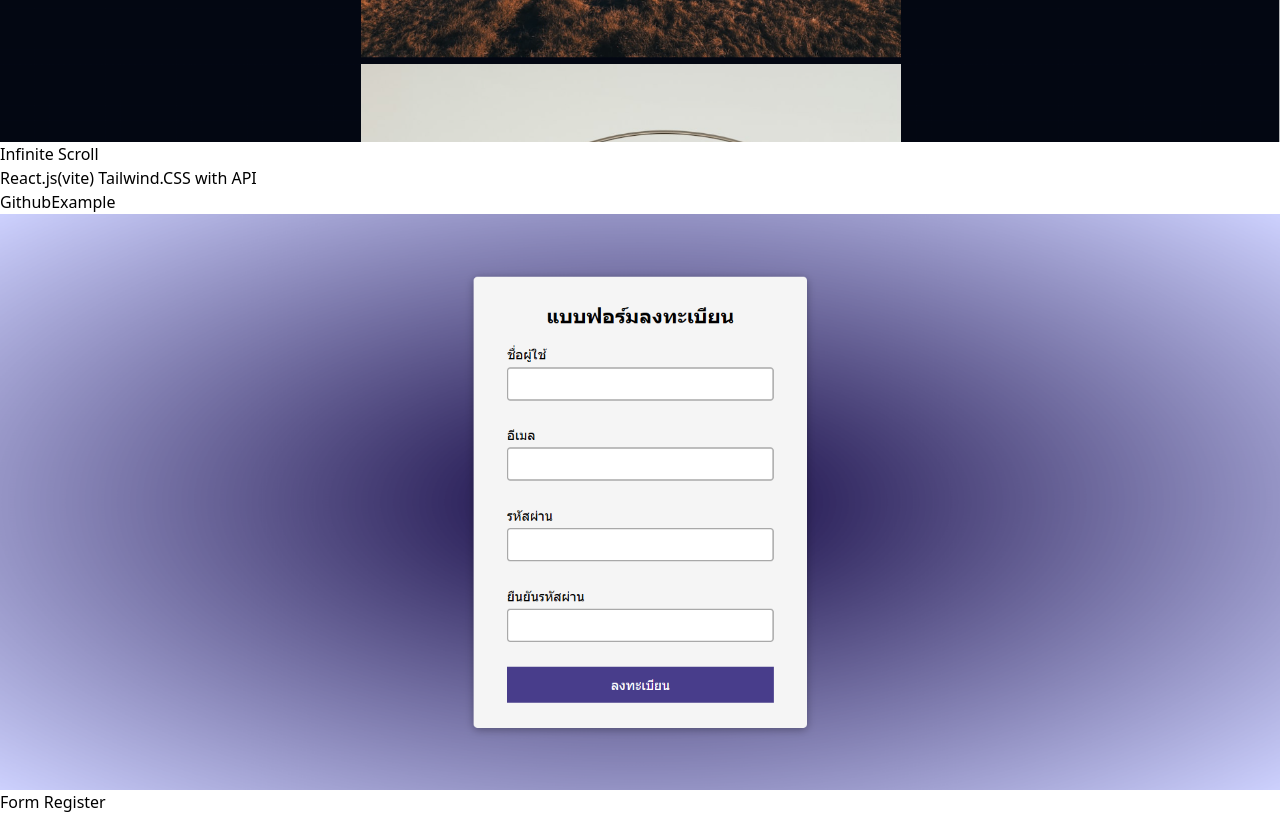
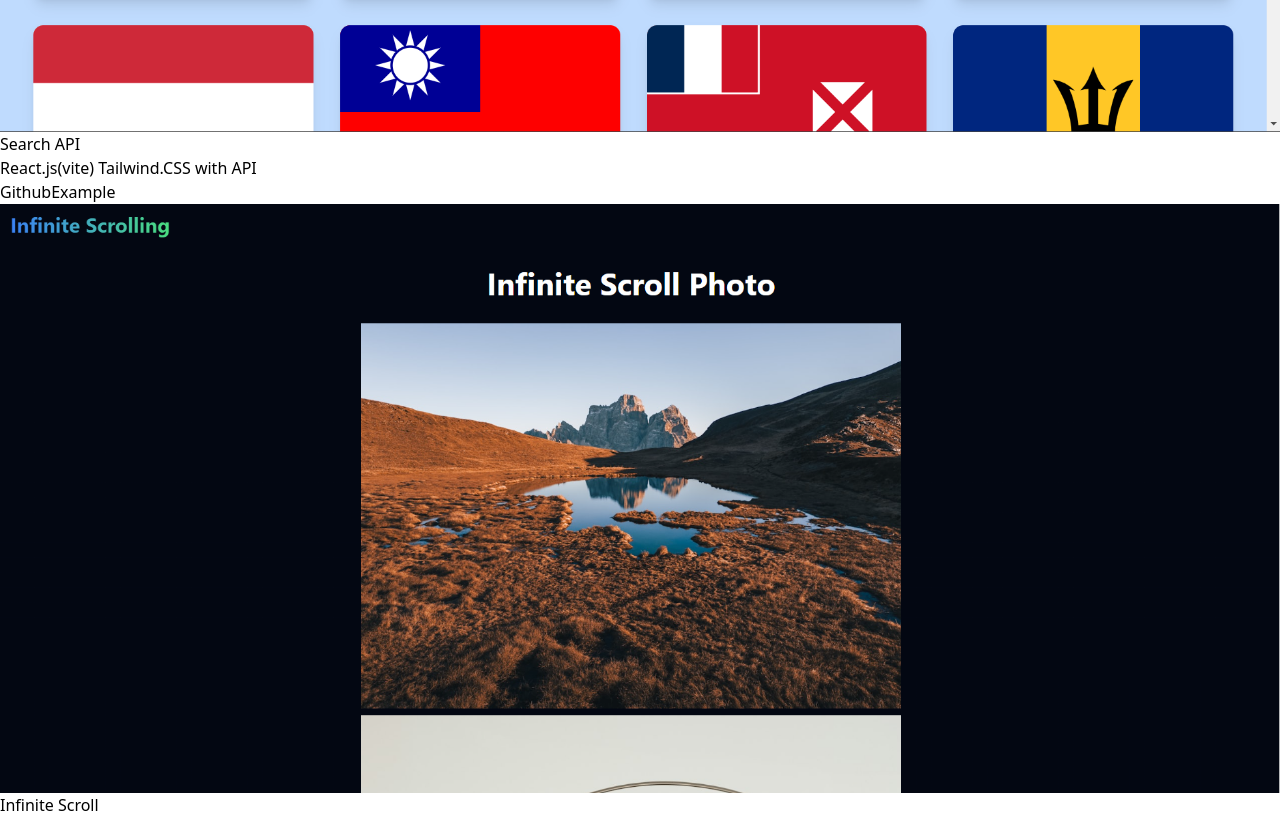
Before and after one commit to Si0dot7/Portfolio, a React (Vite) app: page / in a window 1280 px wide. Shown: the part 3340-4154 px from the top of the page. Built offline with nearby package versions, Linux system fonts and the light colour scheme.

Commit message:
update project

```diff
--- a/src/Components/Project.jsx
+++ b/src/Components/Project.jsx
@@ -7,9 +7,18 @@ import dash from '../assets/dash.png'
 import web from '../assets/web.png'
 import susu from '../assets/susu.png'
 import scroll from '../assets/scroll.png'
+import search from '../assets/search.png'
 const projects=[
       {
         id: 1,
+        name: "Search API",
+        technologies: "React.js(vite) Tailwind.CSS with API",
+        image: search,
+        github: "https://github.com/Si0dot7/Search-API.git",
+        web:'/search.pdf',
+      },
+      {
+        id: 2,
         name: "Infinite Scroll",
         technologies: "React.js(vite) Tailwind.CSS with API",
         image: scroll,
@@ -17,7 +26,15 @@ const projects=[
         web:'/scroll.pdf',
       },
       {
-        id: 2,
+        id: 3,
+        name: "Portfolio",
+        technologies: "React.js(vite) Tailwind.css and Responsive Web Design",
+        image: web,
+        github: "https://github.com/Si0dot7/Portfolio.git",
+        web:'https://portfolio-a51p.onrender.com/',
+      },
+      {
+        id: 4,
         name: "Form Register",
         technologies: "React.js CSS",
         image: form,
@@ -25,7 +42,7 @@ const projects=[
         web:'/formlong.pdf',
       },
       {
-        id: 3,
+        id: 5,
         name: "Dark & Light Mode",
         technologies: "React.js CSS",
         image: mode,
@@ -33,27 +50,12 @@ const projects=[
         web:'/modelong.pdf',
       },
       {
-        id: 4,
+        id: 6,
         name: "Quiz Game",
         technologies: "React.js CSS",
         image: quiz,
         github: "https://github.com/Si0dot7/quiz-test.git",
         web:'/quizlong.pdf',
-      },
-      {
-        id: 5,
-        name: "UX/UI Sushi Website Design",
-        technologies: "Figma",
-        image: susu,
-        web:"https://www.figma.com/design/mJwuGW9g7w0W5vSCTwPbw3/66011344-thitipan?node-id=11-2&p=f&t=7EKovvqNKKolQsTP-0",
-      },
-      {
-        id: 6,
-        name: "Portfolio",
-        technologies: "React.js(vite) Tailwind.css and Responsive Web Design",
-        image: web,
-        github: "https://github.com/Si0dot7/Portfolio.git",
-        web:'https://portfolio-a51p.onrender.com/',
       },
       {
         id: 7,
@@ -70,6 +72,13 @@ const projects=[
         image: dash,
         github: "https://github.com/Si0dot7/1344_Front-end.git",
         web:'/weblong.pdf',
+      },
+      {
+        id: 9,
+        name: "UX/UI Sushi Website Design",
+        technologies: "Figma",
+        image: susu,
+        web:"https://www.figma.com/design/mJwuGW9g7w0W5vSCTwPbw3/66011344-thitipan?node-id=11-2&p=f&t=7EKovvqNKKolQsTP-0",
       },
 ];
 
```
Also changed, not shown: src/assets/search.png (added), 1 other file (tests, documents, lock files or other folders).
